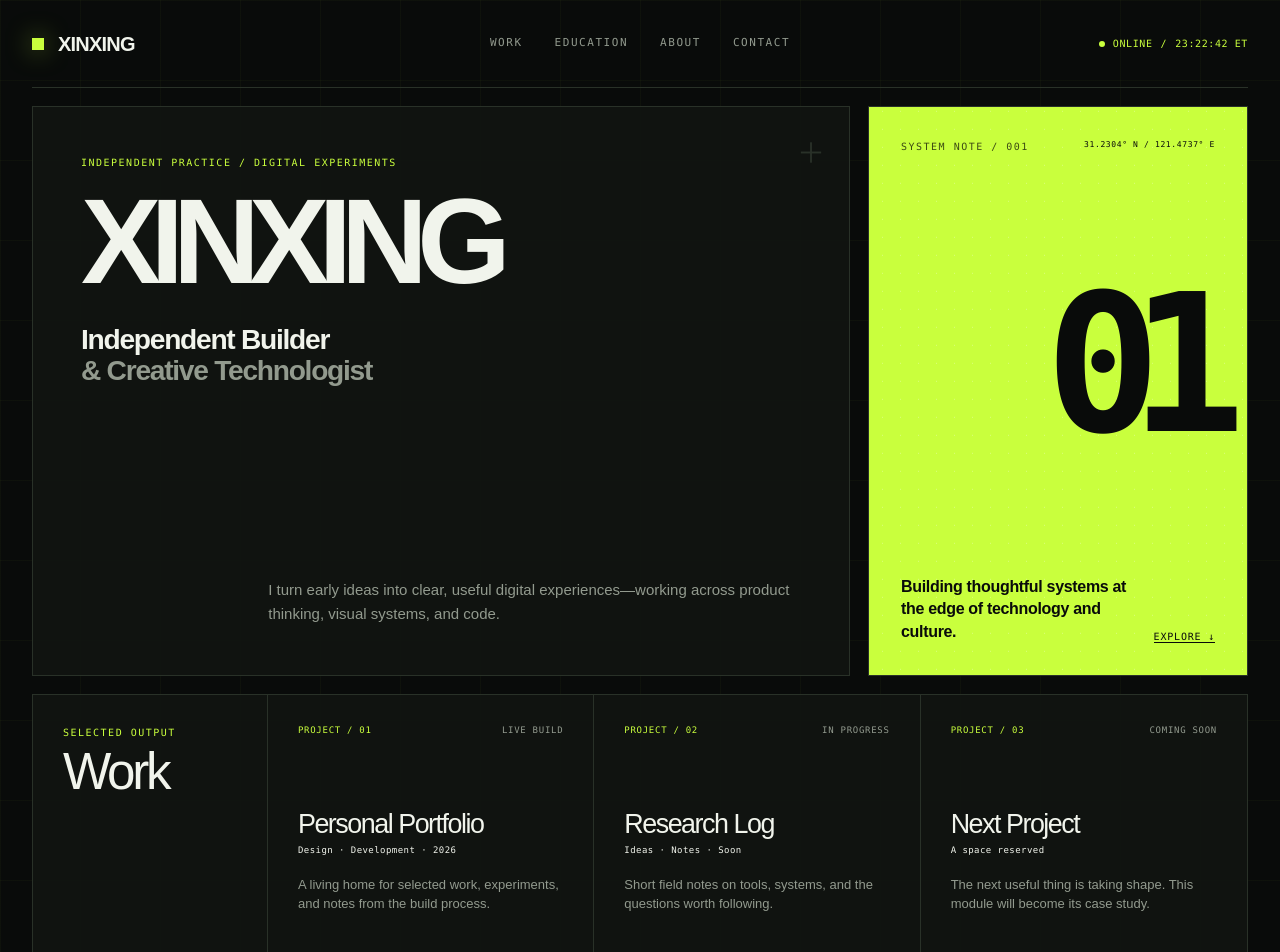
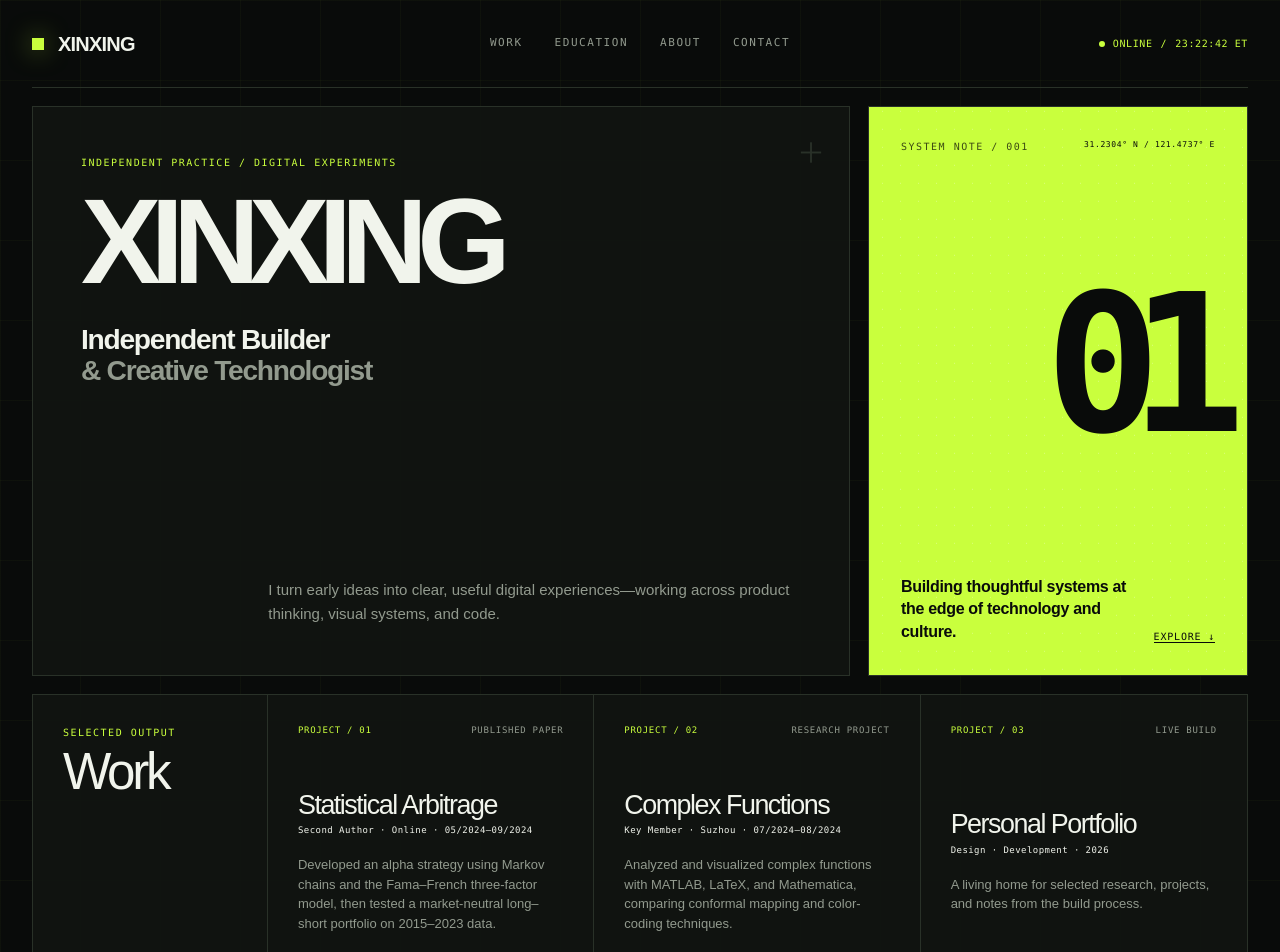
Before and after one commit to xinxing2027/xinxing2027.github.io, a Next.js app: page / in a window 1280 px wide. Shown: the top 952 px of the page. Built offline with nearby package versions, Linux system fonts and the light colour scheme.

Commit message:
Add research projects and publication

```diff
--- a/app/page.tsx
+++ b/app/page.tsx
@@ -5,28 +5,29 @@ import { useEffect, useState } from "react";
 const work = [
   {
     number: "01",
+    title: "Statistical Arbitrage",
+    meta: "Second Author · Online · 05/2024—09/2024",
+    description:
+      "Developed an alpha strategy using Markov chains and the Fama–French three-factor model, then tested a market-neutral long–short portfolio on 2015–2023 data.",
+    href: "https://www.researchgate.net/publication/396809736_How_Markov_Chain_and_Fama-French_Be_Used_in_Practical_Financial_Alpha_Strategy",
+    status: "Published paper",
+  },
+  {
+    number: "02",
+    title: "Complex Functions",
+    meta: "Key Member · Suzhou · 07/2024—08/2024",
+    description:
+      "Analyzed and visualized complex functions with MATLAB, LaTeX, and Mathematica, comparing conformal mapping and color-coding techniques.",
+    status: "Research project",
+  },
+  {
+    number: "03",
     title: "Personal Portfolio",
     meta: "Design · Development · 2026",
     description:
-      "A living home for selected work, experiments, and notes from the build process.",
+      "A living home for selected research, projects, and notes from the build process.",
     href: "https://github.com/xinxing2027/xinxing2027.github.io",
     status: "Live build",
-  },
-  {
-    number: "02",
-    title: "Research Log",
-    meta: "Ideas · Notes · Soon",
-    description:
-      "Short field notes on tools, systems, and the questions worth following.",
-    status: "In progress",
-  },
-  {
-    number: "03",
-    title: "Next Project",
-    meta: "A space reserved",
-    description:
-      "The next useful thing is taking shape. This module will become its case study.",
-    status: "Coming soon",
   },
 ];
 
```
